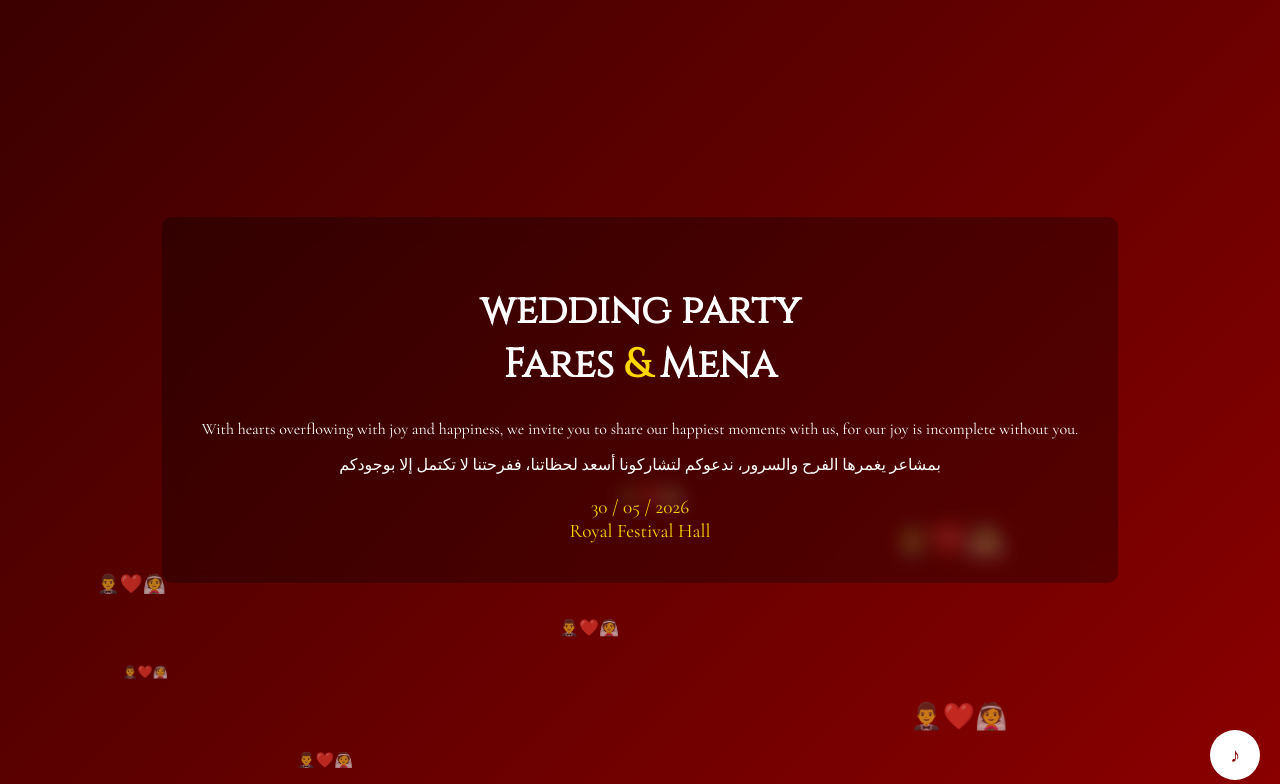
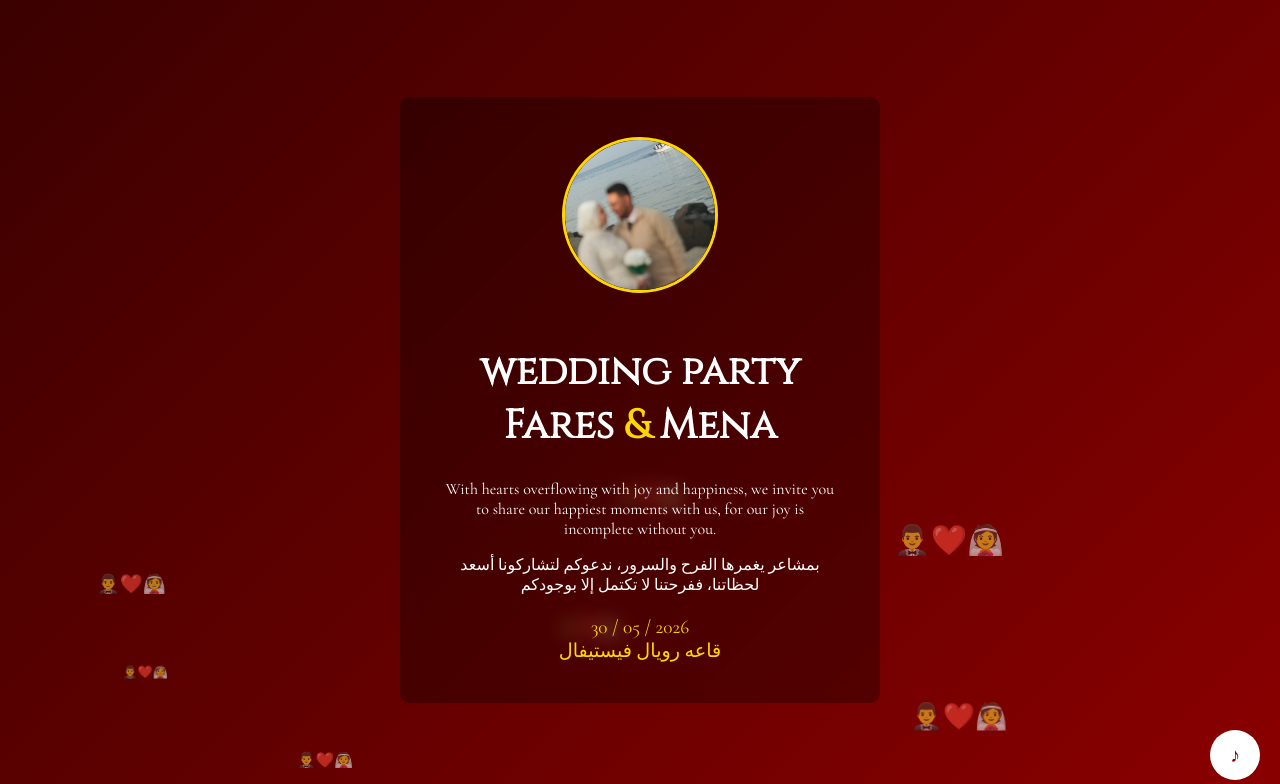
Before and after one commit to Gehad-hamed06/Fares-Mena-_invite, a plain HTML site: page index.html in a window 1280 px wide. Shown: the top 784 px of the page. Drawn offline with nearby package versions, Linux system fonts and the light colour scheme.

Commit message:
Add files via upload

```diff
--- a/index.html
+++ b/index.html
@@ -1,8 +1,13 @@
-<!DOCTYPE html><html lang="en">
+<!DOCTYPE html>
+<html lang="en">
 <head>
 <meta charset="UTF-8">
 <meta name="viewport" content="width=device-width, initial-scale=1.0">
-<title>Congratulations Fares & Mena</title><link href="https://fonts.googleapis.com/css2?family=Cormorant+Garamond&family=Cinzel&family=Dancing+Script&display=swap" rel="stylesheet"><style>
+<title>Congratulations Fares & Mena</title>
+
+<link href="https://fonts.googleapis.com/css2?family=Cormorant+Garamond&family=Cinzel&family=Dancing+Script&display=swap" rel="stylesheet">
+
+<style>
 body{
   margin:0;
   font-family:'Cormorant Garamond', serif;
@@ -23,6 +28,17 @@ body{
   backdrop-filter: blur(10px);
   animation: fadeIn 2s ease;
   z-index:2;
+  max-width:400px;
+}
+
+/* صورة العريس والعروسة */
+.couple-img{
+  width:150px;
+  height:150px;
+  border-radius:50%;
+  object-fit:cover;
+  border:3px solid gold;
+  margin-bottom:20px;
 }
 
 h1{
@@ -68,19 +84,36 @@ h1{
   from{opacity:0;}
   to{opacity:1;}
 }
-</style></head><body><div class="card">
-  <h1>wedding party<br>Fares <span class="amp">&</span> Mena</h1>  <p>With hearts overflowing with joy and happiness, we invite you to share our happiest moments with us, for our joy is incomplete without you.</p>
+</style>
+</head>
+
+<body>
+
+<div class="card">
+
+  <!-- حط الصورة هنا -->
+  <img src="IMG-20260430-WA0009.jpg" class="couple-img">
+
+  <h1>wedding party<br>Fares <span class="amp">&</span> Mena</h1>
+
+  <p>With hearts overflowing with joy and happiness, we invite you to share our happiest moments with us, for our joy is incomplete without you.</p>
+
   <p>بمشاعر يغمرها الفرح والسرور، ندعوكم لتشاركونا أسعد لحظاتنا، ففرحتنا لا تكتمل إلا بوجودكم</p>
+
   <div class="date">
     30 / 05 / 2026 <br>
-    Royal Festival Hall
+    قاعه رويال فيستيفال
   </div>
-</div><button class="music-btn" id="musicBtn">♪</button>
 
-<!-- Audio file added in the same HTML file --><audio id="music" autoplay loop>
+</div>
+
+<button class="music-btn" id="musicBtn">♪</button>
+
+<audio id="music" autoplay loop>
   <source src="Albumaty.Com_mhmwd_alasyly_wakhyra__-_mslsl_atnyn_ghyrna_-_ma_sabryn.mp3" type="audio/mpeg">
-  Your browser does not support the audio element.
-</audio><script>
+</audio>
+
+<script>
 const music = document.getElementById("music");
 const btn = document.getElementById("musicBtn");
 
@@ -105,6 +138,7 @@ function createHeart(){
 }
 
 setInterval(createHeart, 300);
-  </script>
+</script>
+
 </body>
 </html>
```
Also changed, not shown: IMG-20260430-WA0009.jpg (added).
